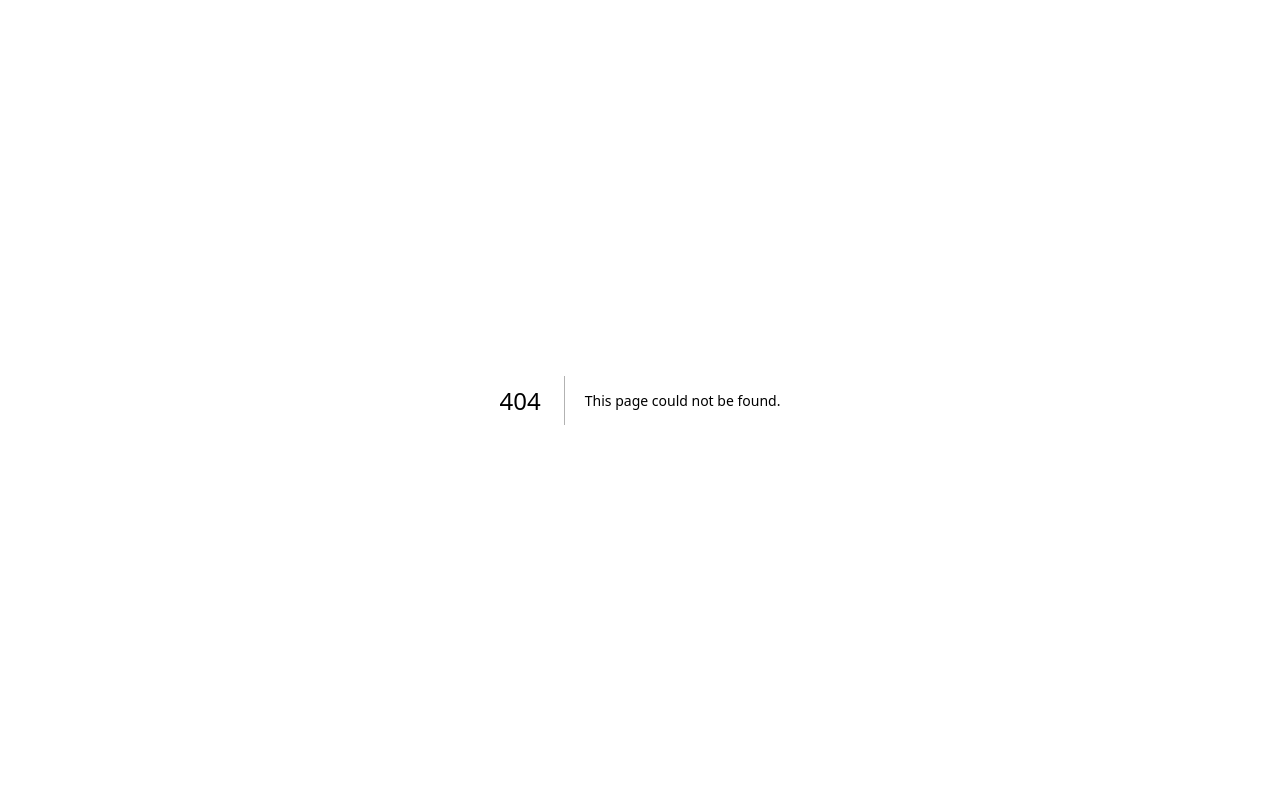
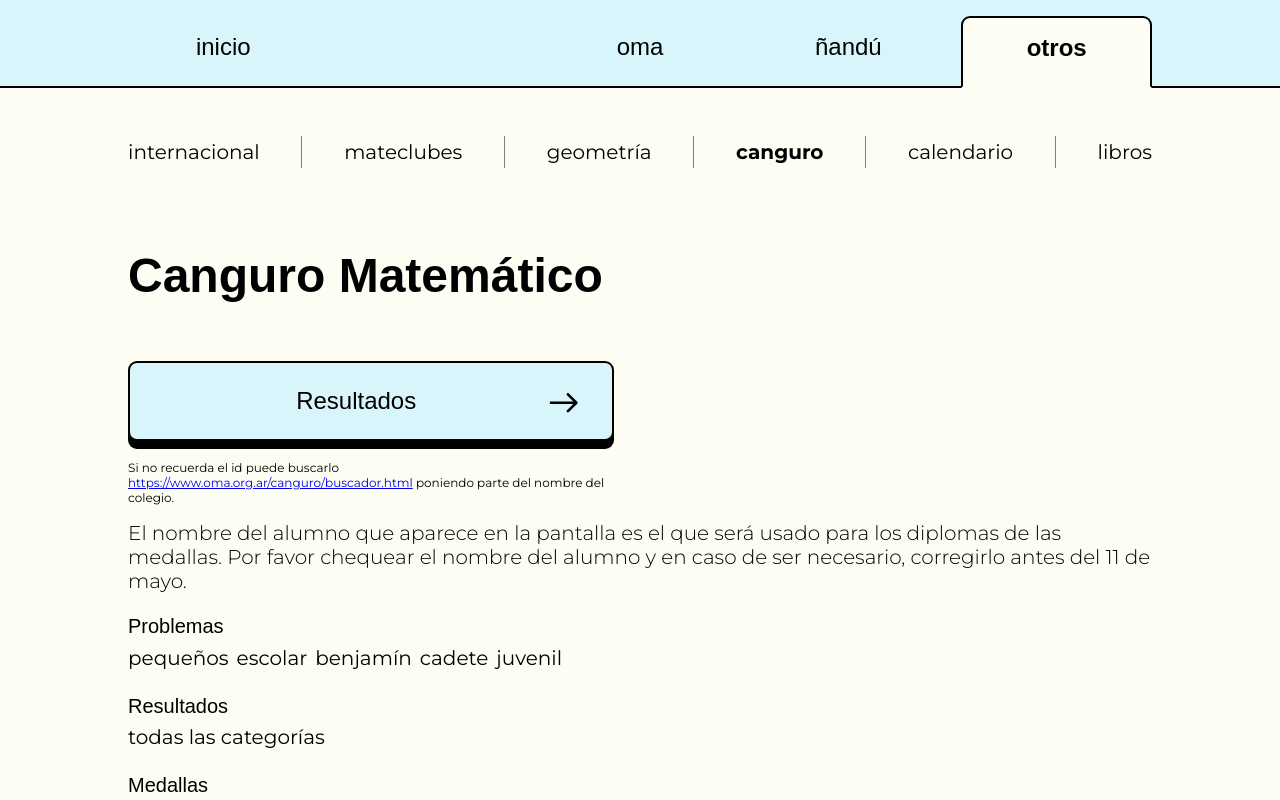
Before and after one commit to JZylber/oma-san-isidro, a Next.js app: page /otros/canguro in a window 1280 px wide. Before the commit this address had no page. Shown: the top 800 px of the page. Built offline with nearby package versions, Linux system fonts and the light colour scheme; a web font is replaced by a local one.

Commit message:
refactor(canguro): moved to app router

```diff
--- a/app/otros/canguro/Canguro.module.scss
+++ b/app/otros/canguro/Canguro.module.scss
@@ -1,4 +1,4 @@
-@use "../../styles/shared.scss" as shared;
+@use "../../../styles/shared.scss" as shared;
 
 .title {
     @include shared.font-unbounded(600);
--- a/app/otros/canguro/canguro.tsx
+++ b/app/otros/canguro/canguro.tsx
@@ -1,5 +1,4 @@
-import {NextPage } from "next";
-import Head from "next/head";
+'use client'
 import Layout from "../../../components/Layout/Layout";
 import styles from "./Canguro.module.scss";
 import { Button } from "../../../components/buttons/Button";
@@ -25,14 +24,8 @@ const categories : Category [] = [
     {categoria: "Juvenil",link: "/files/canguro/Juvenil 2023.pdf",medallas: {ORO: "+52",PLATA: "38-51",BRONCE: "28-37"}},
 ]
 
-const Kangaroo : NextPage = () => {
+const KangarooPage = () => {
     return(
-        <>
-        <Head>
-            <title>Canguro</title>
-            <meta   name="description"
-                content="Información general de canguro matemático"></meta>
-        </Head>
         <Layout>
             <h1 className={styles.title}>Canguro Matemático</h1>
             <div className={styles.button_container}>
@@ -74,7 +67,7 @@ const Kangaroo : NextPage = () => {
                 </div>
             </section>
         </Layout>
-        </>)
+    )
 }
 
-export default Kangaroo
+export default KangarooPage
--- /dev/null
+++ b/app/otros/canguro/page.tsx
@@ -0,0 +1,11 @@
+import { Metadata } from "next";
+import KangarooPage from "./canguro";
+
+export const metadata: Metadata = {
+    title: 'Canguro',
+    description: 'Información general de canguro matemático',
+}
+
+export default function Canguro() {
+    return <KangarooPage/>
+}
```
